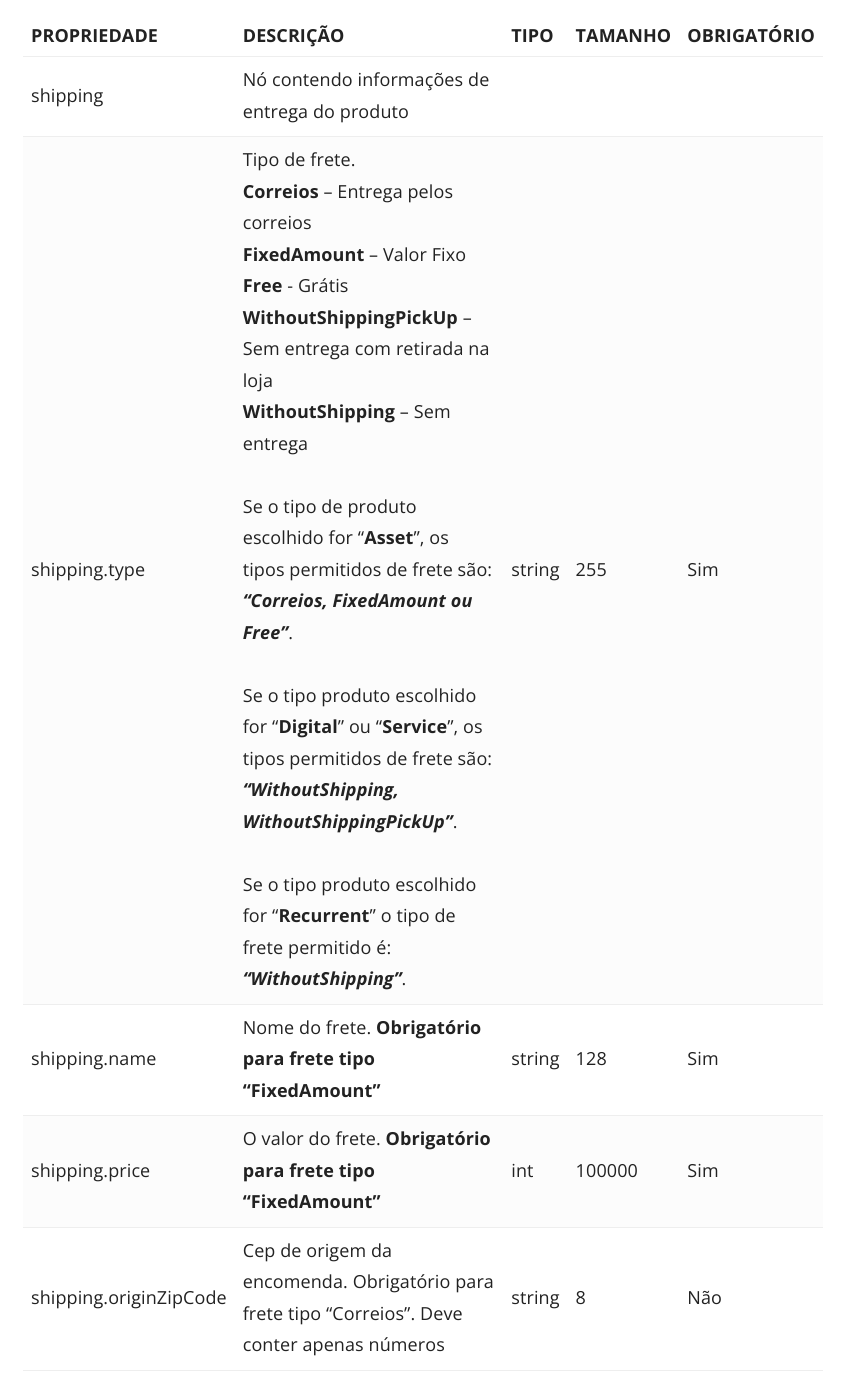
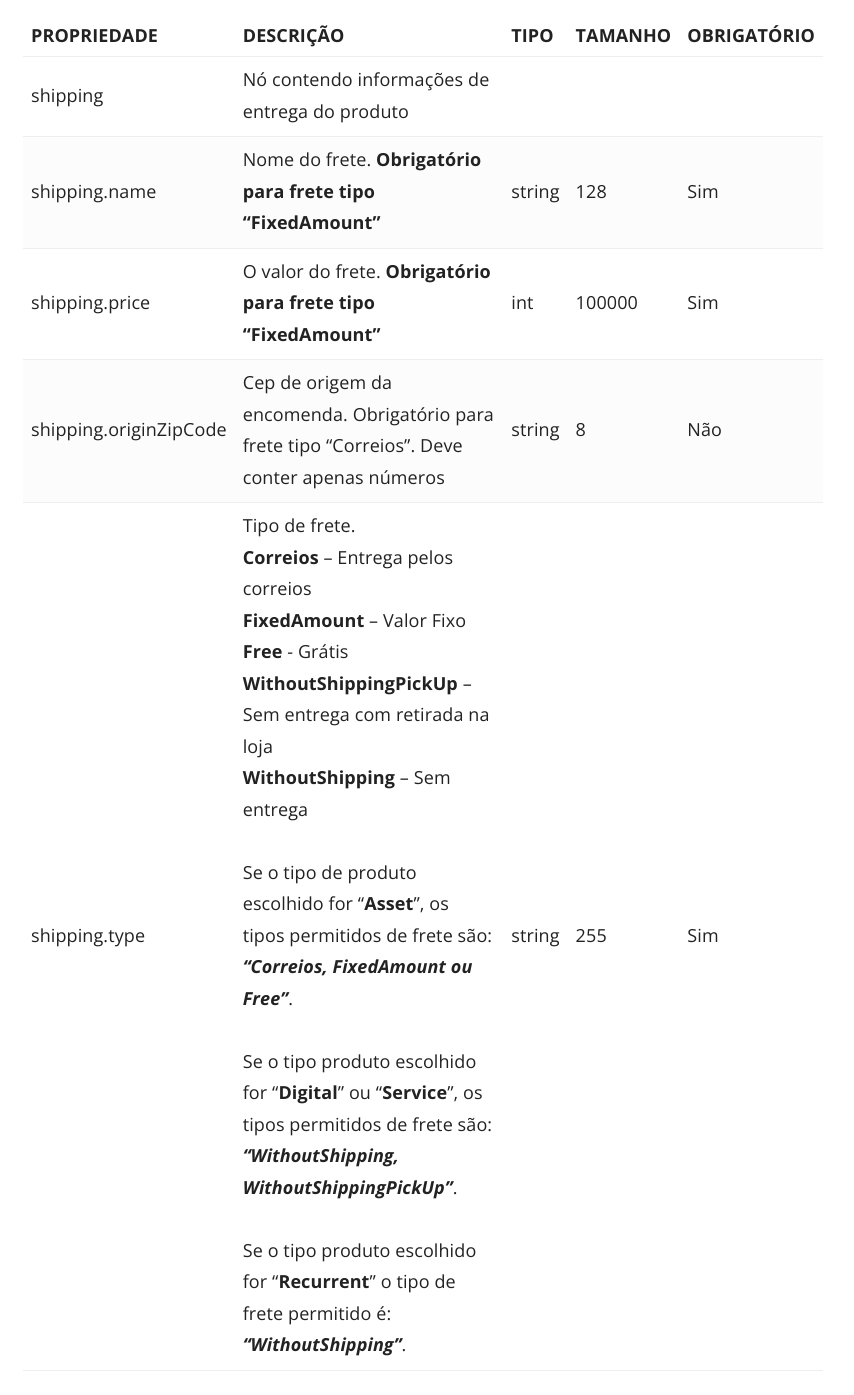
Before and after one commit to DocsCielo/PILOTOSALELO, a Jekyll site: the page built from _docs/checkoutcielo/API - Link de pagamentos.md, in a window 1280 px wide and 1400 px high, scrolled down 5841 px. Shown: the top 1395 px of the window, without its empty margins (367-1221 px from the left). Built offline with Jekyll 4.4.1, drawn with Linux system fonts in a browser that asks for light colours.

```diff
--- a/_docs/checkoutcielo/API - Link de pagamentos.md
+++ b/_docs/checkoutcielo/API - Link de pagamentos.md
@@ -136,20 +136,18 @@ Authorization: Bearer {access_token}
 
 
 
+**Dados do Frete**
 
 
+| PROPRIEDADE            | DESCRIÇÃO                                                                                      | TIPO   | TAMANHO | OBRIGATÓRIO |
+|------------------------|------------------------------------------------------------------------------------------------|--------|---------|-------------|
+| shipping               | Nó contendo informações de entrega do produto                                                  |        |         |             |
+| shipping.name          | Nome do frete. **Obrigatório para frete tipo “FixedAmount”**                                   | string | 128     | Sim         |
+| shipping.price         | O valor do frete. **Obrigatório para frete tipo “FixedAmount”**                                | int    | 100000  | Sim         |
+| shipping.originZipCode | Cep de origem da encomenda. Obrigatório para frete tipo “Correios”. Deve conter apenas números | string | 8       | Não         |
+|shipping.type|Tipo de frete.<br>**Correios** – Entrega pelos correios<br>**FixedAmount** – Valor Fixo<br>**Free** - Grátis<br>**WithoutShippingPickUp** – Sem entrega com retirada na loja<br>**WithoutShipping** – Sem entrega<br><br>Se o tipo de produto escolhido for “**Asset**”, os tipos permitidos de frete são: _**“Correios, FixedAmount ou Free”**_.<br><br>Se o tipo produto escolhido for “**Digital**” ou “**Service**”, os tipos permitidos de frete são: _**“WithoutShipping, WithoutShippingPickUp”**_.<br><br>Se o tipo produto escolhido for “**Recurrent**” o tipo de frete permitido é: _**“WithoutShipping”**_.|string|255|Sim|
 
 
-
-**Dados do Frete**
-
-|PROPRIEDADE|DESCRIÇÃO|TIPO|TAMANHO|OBRIGATÓRIO|
-|-----------|---------|----|-------|-----------|
-|shipping|Nó contendo informações de entrega do produto||||
-|shipping.type|Tipo de frete.<br>**Correios** – Entrega pelos correios<br>**FixedAmount** – Valor Fixo<br>**Free** - Grátis<br>**WithoutShippingPickUp** – Sem entrega com retirada na loja<br>**WithoutShipping** – Sem entrega<br><br>Se o tipo de produto escolhido for “**Asset**”, os tipos permitidos de frete são: _**“Correios, FixedAmount ou Free”**_.<br><br>Se o tipo produto escolhido for “**Digital**” ou “**Service**”, os tipos permitidos de frete são: _**“WithoutShipping, WithoutShippingPickUp”**_.<br><br>Se o tipo produto escolhido for “**Recurrent**” o tipo de frete permitido é: _**“WithoutShipping”**_.|string|255|Sim|
-|shipping.name|Nome do frete. **Obrigatório para frete tipo “FixedAmount”**|string|128|Sim|
-|shipping.price|O valor do frete. **Obrigatório para frete tipo “FixedAmount”**|int|100000|Sim|
-|shipping.originZipCode|Cep de origem da encomenda. Obrigatório para frete tipo “Correios”. Deve conter apenas números|string|8|Não|
 
 
 
```
